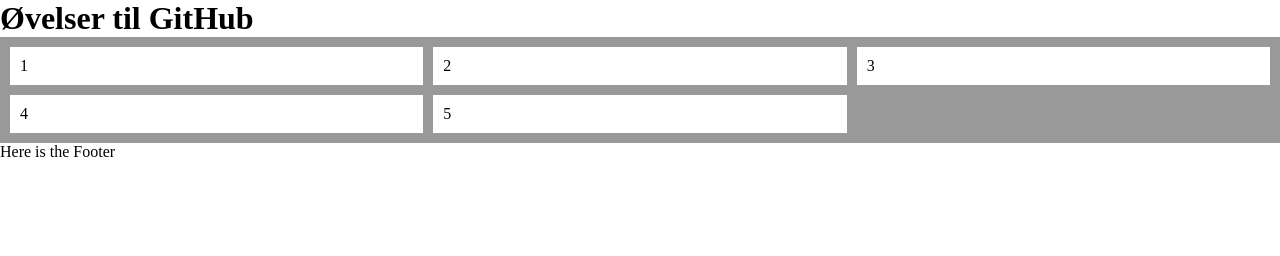
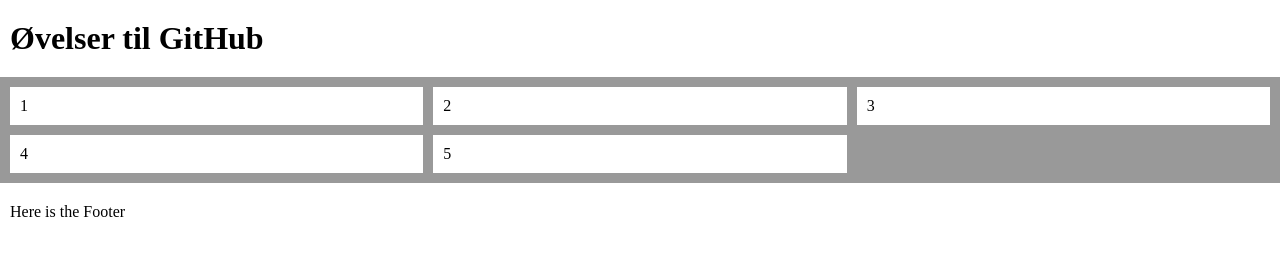
Before and after one commit to vivi4531/gitexercises-F20, a plain HTML site: page index.html in a window 1280 px wide. Drawn offline with Linux system fonts and the light colour scheme.

Commit message:
styles added to header and footer

```diff
--- a/index.html
+++ b/index.html
@@ -9,8 +9,8 @@
             padding:0;
             box-sizing: border-box;
         }
-        header{
-
+        header, footer{
+    padding: 20px 10px;
         }
         main{
             background:#999;
```
